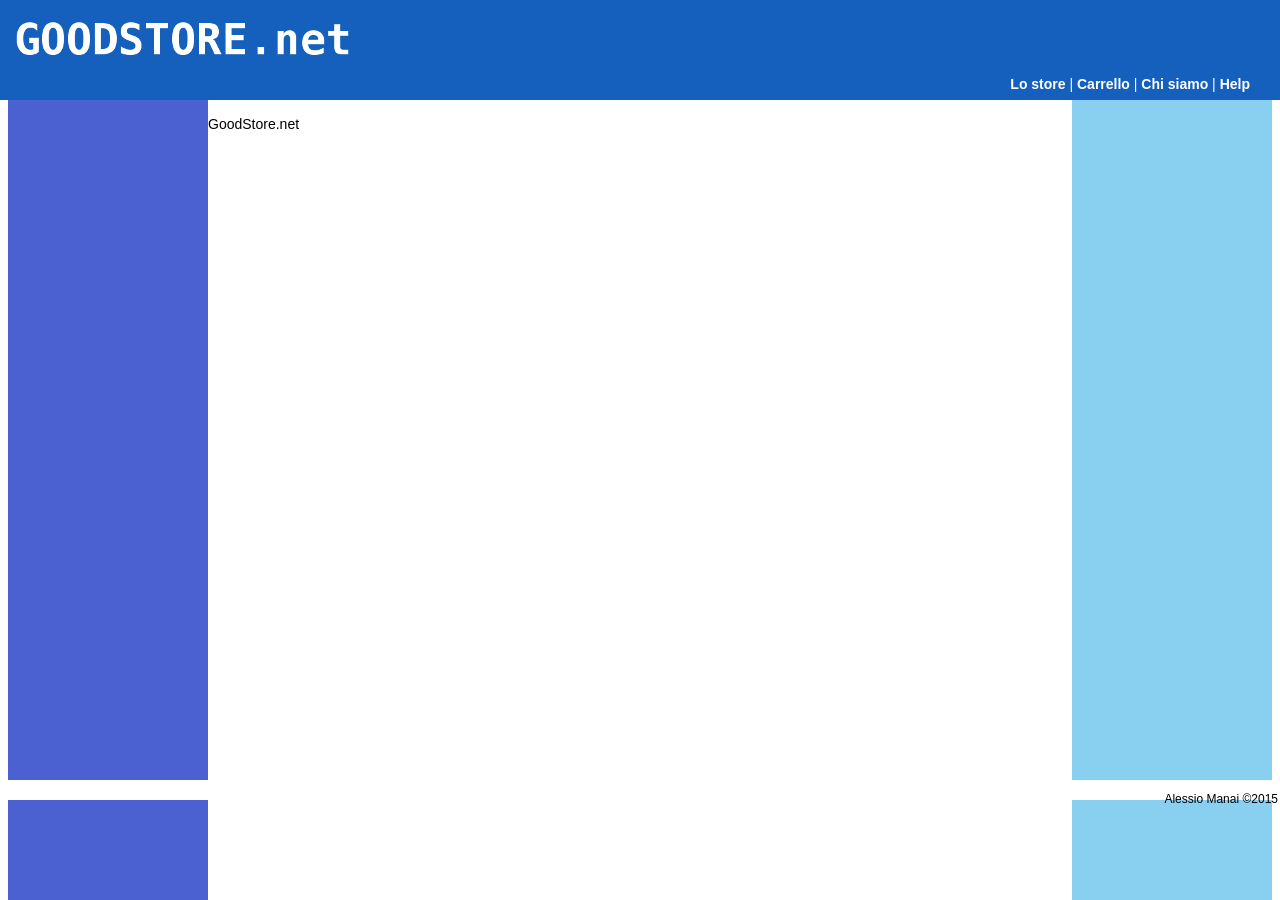
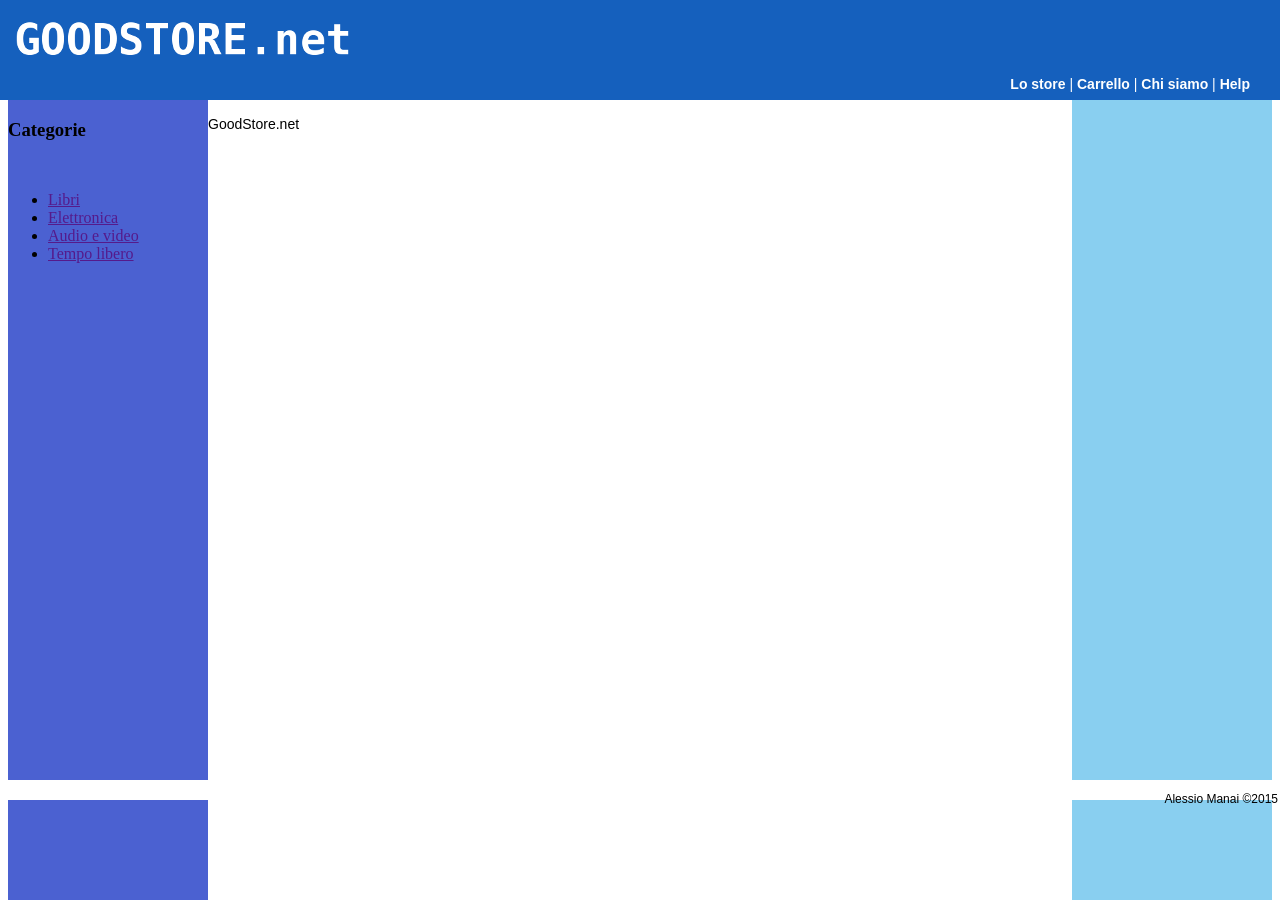
Before and after one commit to bmteclabscom/Amm2015, a PHP site: page / in a window 1280 px wide. Run offline with PHP 8.4, Linux system fonts and the light colour scheme.

Commit message:
modified:   view/colonnaSinistra.php

```diff
--- a/view/colonnaSinistra.php
+++ b/view/colonnaSinistra.php
@@ -1,5 +1,20 @@
 <div class='colonnaSinistra'>
 
+	<h3 class="categorieTitolo">
+		Categorie
+	</h2>
+
+	<p class="categorieElenco">
+
+		<br>
+			<ul>
+				<li><a href="" alt="Libri">Libri</a></li>
+				<li><a href="" alt="Elettronica">Elettronica</a></li>
+				<li><a href="" alt="Audio e video">Audio e video</a></li>
+				<li><a href="" alt="Tempo libero">Tempo libero</a></li>
+			</ul>
+		</br>
+	</p>
 
 
 </div>
```
